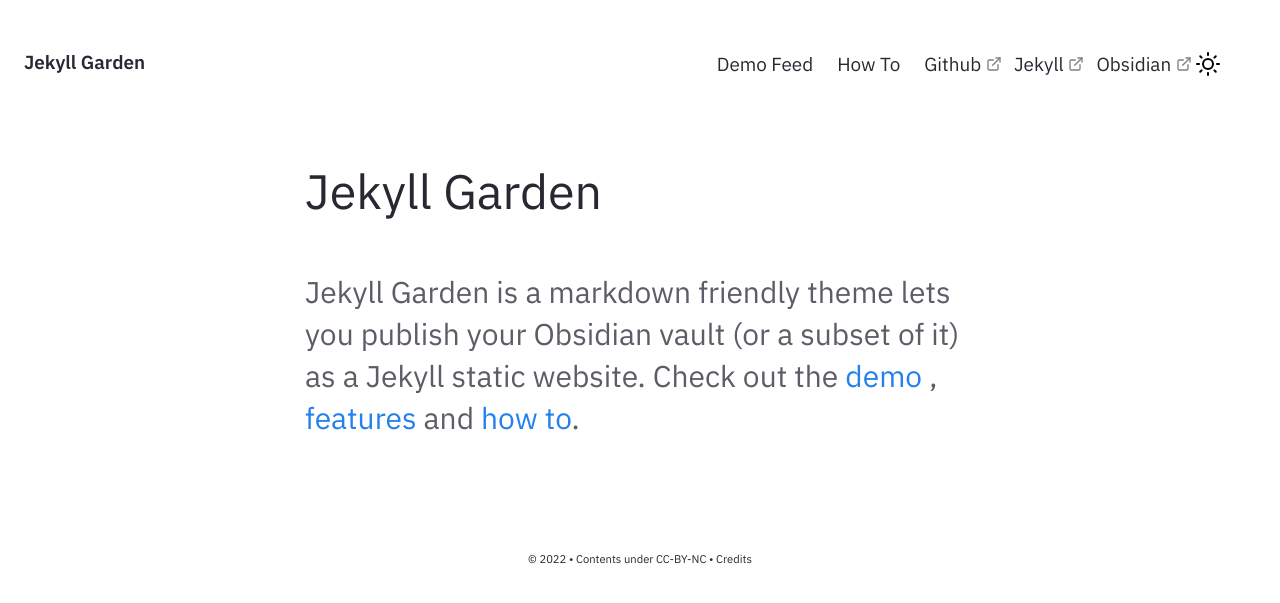
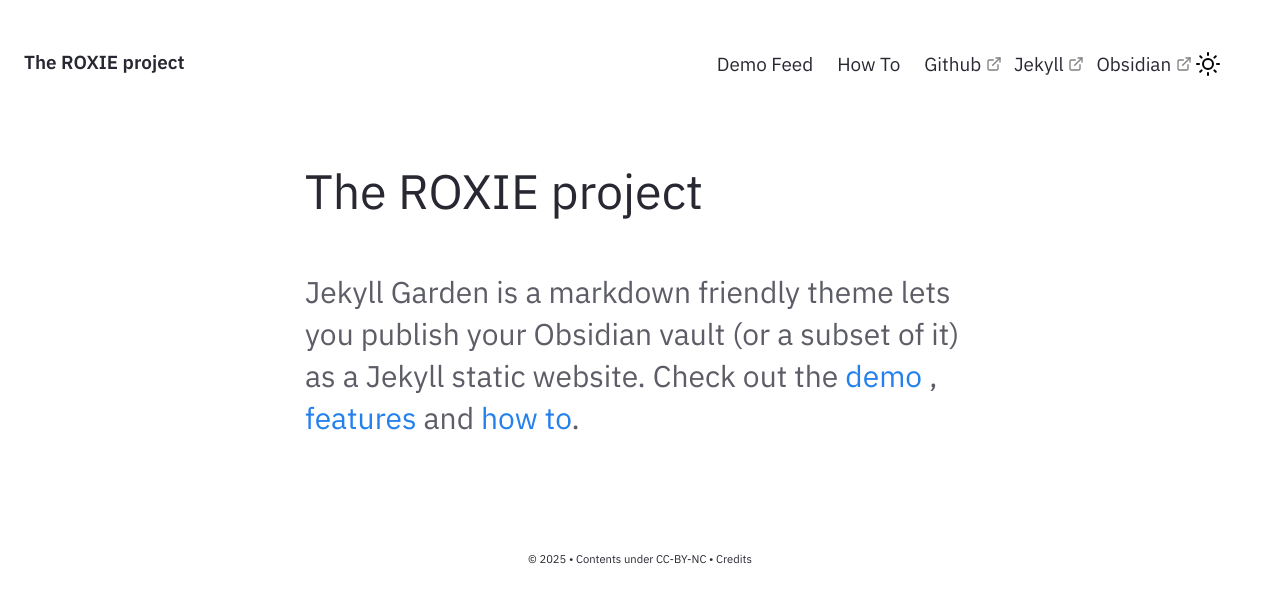
Before and after one commit to richardkchapman/richardkchapman.github.io, a Jekyll site: the page built from pages/index.md, in a window 1280 px wide. Shown: the top 603 px of the page. Built offline with Jekyll 4.4.1, drawn with Linux system fonts in a browser that asks for light colours.

Commit message:
Update _config.yml

```diff
--- a/_config.yml
+++ b/_config.yml
@@ -27,10 +27,10 @@ baseurl: ""
 
 # Website Header, Description, Footer year and text.
 # If you are deleting this, make sure you remove it from HTML files too
-heading: Jekyll Garden # Change this
+heading: The ROXIE project
 content: Obsidian ready Jekyll Theme
 copyright:
-  year: © 2022
+  year: © 2025
   msg: Contents under CC-BY-NC
 
 # Set title and content for private & broken link tooltop
```
